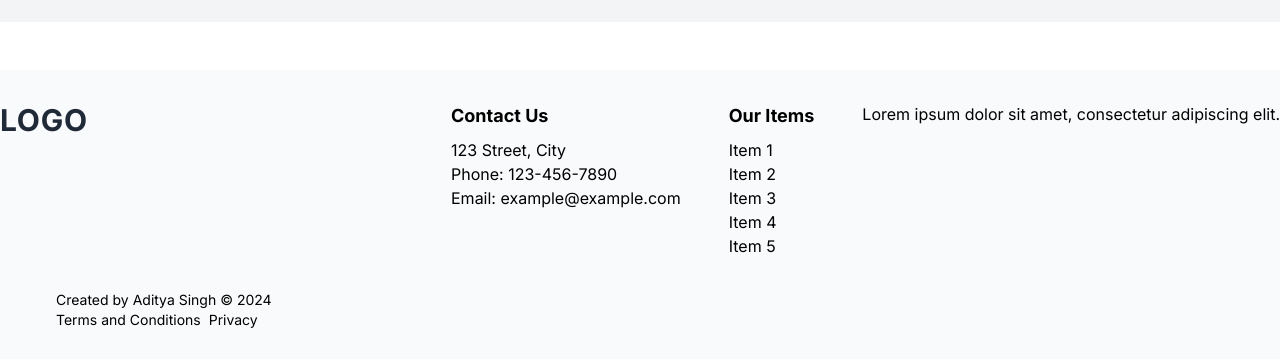
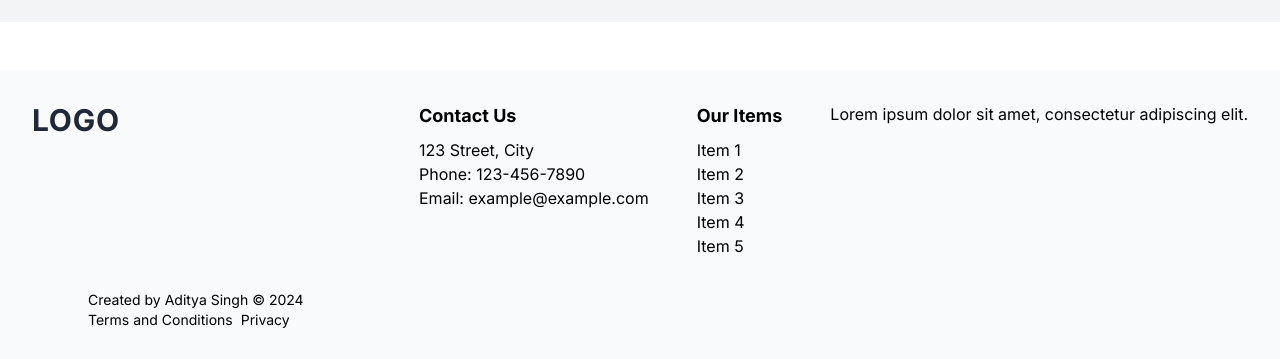
Before and after one commit to adyeetya/demo-repo-wireframe, a Next.js app: page / in a window 1280 px wide. Shown: the part 1138-1497 px from the top of the page. Built offline with nearby package versions, Linux system fonts and the light colour scheme.

Commit message:
first commit

```diff
--- a/src/app/layout.js
+++ b/src/app/layout.js
@@ -13,7 +13,9 @@ export const metadata = {
 export default function RootLayout({ children }) {
   return (
     <html lang="en">
-      <body className={inter.className}>
+      <body
+        className={`${inter.className} min-h-screen max-w-[100vw] overflow-x-hidden font-sans antialiased`}
+      >
         <Navbar />
         {children}
         <Footer />
--- a/src/components/Footer.jsx
+++ b/src/components/Footer.jsx
@@ -2,7 +2,7 @@ import React from 'react'
 
 const Footer = () => {
   return (
-    <footer className="bg-gray-50 py-8">
+    <footer className="bg-gray-50 py-8 px-4 sm:px-8">
       <div className="container mx-auto flex flex-col sm:flex-row gap-4 justify-between" >
         <div className="flex justify-start items-start">
           <h1 className="font-bold text-3xl tracking-wide text-gray-800">
```
